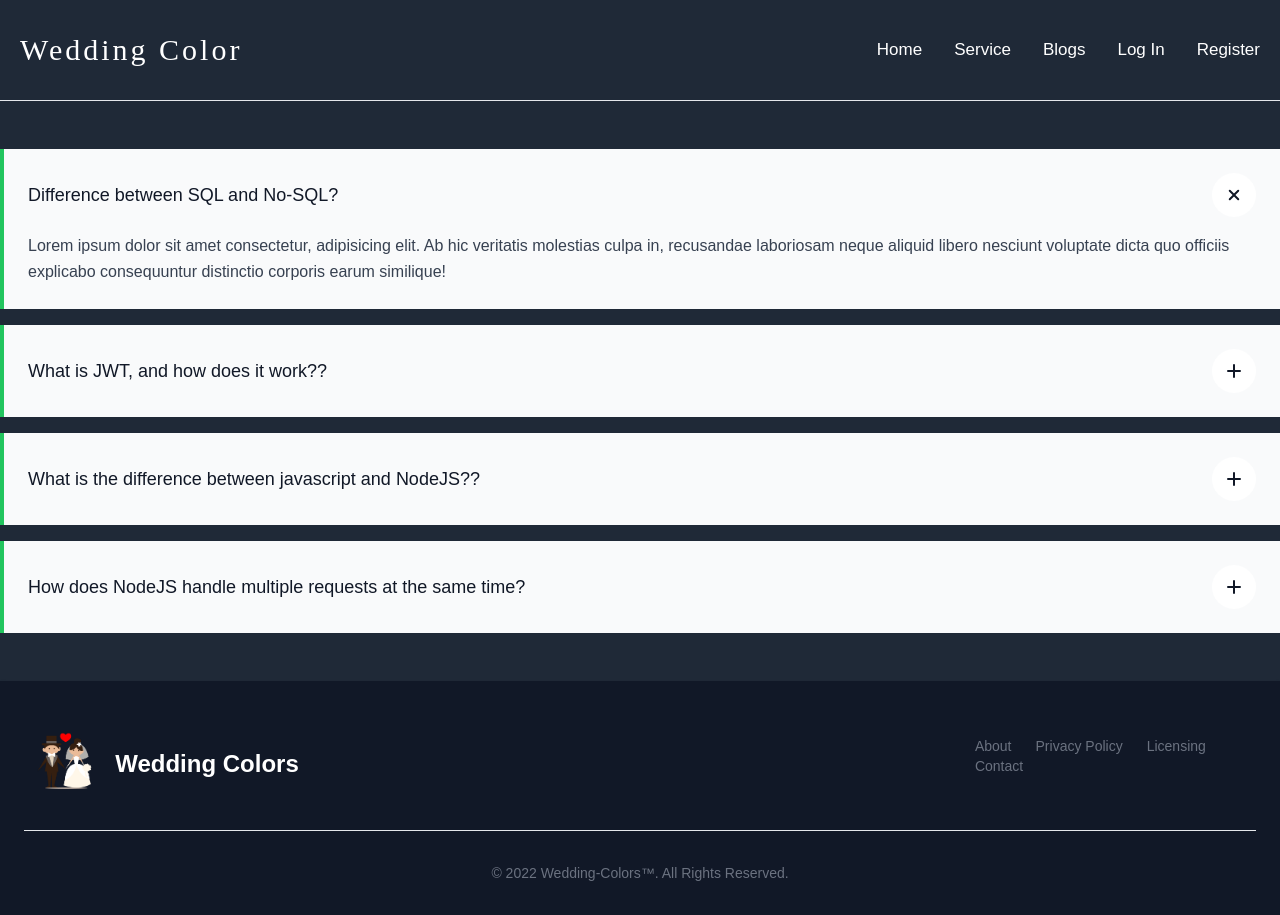
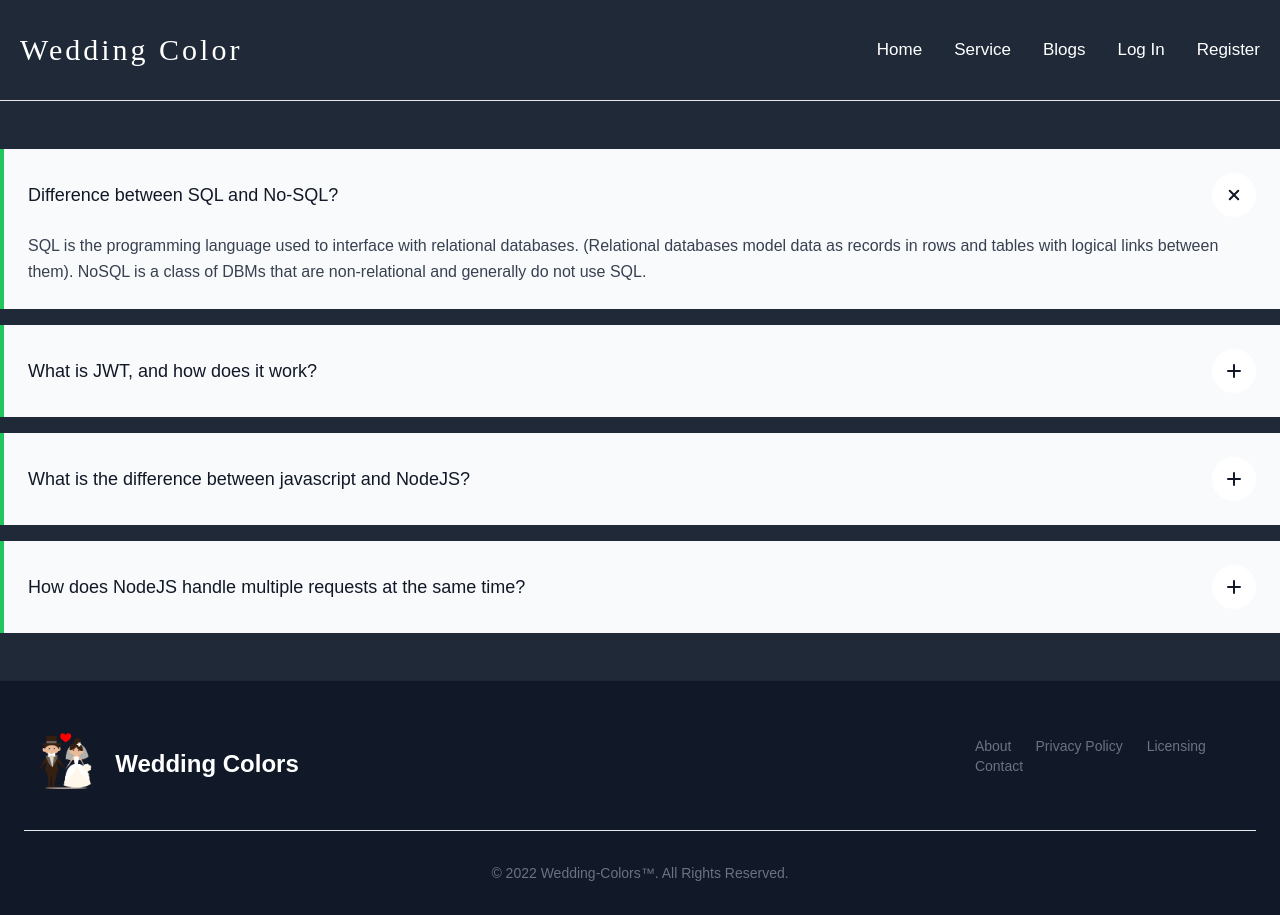
Before and after one commit to monirul-99/wedding-colors, a React (Create React App) app: page /blogs in a window 1280 px wide. Built offline with nearby package versions, Linux system fonts and the light colour scheme; no server answers.

Commit message:
Blog answer all complete

```diff
--- a/src/Pages/Blogs/Blogs.js
+++ b/src/Pages/Blogs/Blogs.js
@@ -30,17 +30,17 @@ const Blogs = () => {
           </summary>
 
           <p className="mt-4 leading-relaxed text-gray-700">
-            Lorem ipsum dolor sit amet consectetur, adipisicing elit. Ab hic
-            veritatis molestias culpa in, recusandae laboriosam neque aliquid
-            libero nesciunt voluptate dicta quo officiis explicabo consequuntur
-            distinctio corporis earum similique!
+            SQL is the programming language used to interface with relational
+            databases. (Relational databases model data as records in rows and
+            tables with logical links between them). NoSQL is a class of DBMs
+            that are non-relational and generally do not use SQL.
           </p>
         </details>
 
         <details className="group border-l-4 border-green-500 bg-gray-50 p-6">
           <summary className="flex cursor-pointer items-center justify-between">
             <h2 className="text-lg font-medium text-gray-900">
-              What is JWT, and how does it work??
+              What is JWT, and how does it work?
             </h2>
 
             <span className="ml-1.5 flex-shrink-0 rounded-full bg-white p-1.5 text-gray-900 sm:p-3">
@@ -60,17 +60,24 @@ const Blogs = () => {
           </summary>
 
           <p className="mt-4 leading-relaxed text-gray-700">
-            Lorem ipsum dolor sit amet consectetur, adipisicing elit. Ab hic
-            veritatis molestias culpa in, recusandae laboriosam neque aliquid
-            libero nesciunt voluptate dicta quo officiis explicabo consequuntur
-            distinctio corporis earum similique!
+            JSON Web Token is a proposed Internet standard for creating data
+            with optional signature and/or optional encryption whose payload
+            holds JSON that asserts some number of claims. The tokens are signed
+            either using a private secret or a public/private key.
+          </p>
+          <p className="mt-4 leading-relaxed text-gray-700">
+            Authentication server verifies the credentials and issues a jwt
+            signed using either a secret salt or a private key. User's Client
+            uses the JWT to access protected resources by passing the JWT in
+            HTTP Authorization header. Resource server then verifies the
+            authenticity of the token using the secret salt/ public key.
           </p>
         </details>
 
         <details className="group border-l-4 border-green-500 bg-gray-50 p-6">
           <summary className="flex cursor-pointer items-center justify-between">
             <h2 className="text-lg font-medium text-gray-900">
-              What is the difference between javascript and NodeJS??
+              What is the difference between javascript and NodeJS?
             </h2>
 
             <span className="ml-1.5 flex-shrink-0 rounded-full bg-white p-1.5 text-gray-900 sm:p-3">
@@ -90,10 +97,10 @@ const Blogs = () => {
           </summary>
 
           <p className="mt-4 leading-relaxed text-gray-700">
-            Lorem ipsum dolor sit amet consectetur, adipisicing elit. Ab hic
-            veritatis molestias culpa in, recusandae laboriosam neque aliquid
-            libero nesciunt voluptate dicta quo officiis explicabo consequuntur
-            distinctio corporis earum similique!
+            JavaScript is a simple programming language that can be used with
+            any browser that has the JavaScript Engine installed. Node. js, on
+            the other hand, is an interpreter or execution environment for the
+            JavaScript programming language.
           </p>
         </details>
 
@@ -120,10 +127,11 @@ const Blogs = () => {
           </summary>
 
           <p className="mt-4 leading-relaxed text-gray-700">
-            Lorem ipsum dolor sit amet consectetur, adipisicing elit. Ab hic
-            veritatis molestias culpa in, recusandae laboriosam neque aliquid
-            libero nesciunt voluptate dicta quo officiis explicabo consequuntur
-            distinctio corporis earum similique!
+            How NodeJS handle multiple client requests? NodeJS receives multiple
+            client requests and places them into EventQueue. NodeJS is built
+            with the concept of event-driven architecture. NodeJS has its own
+            EventLoop which is an infinite loop that receives requests and
+            processes them.
           </p>
         </details>
       </div>
```
